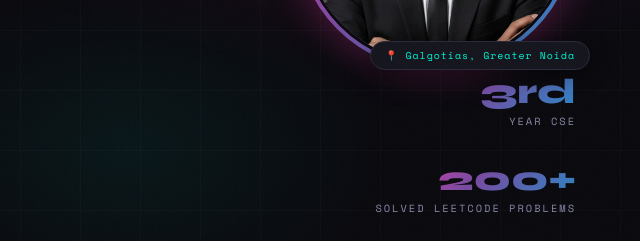
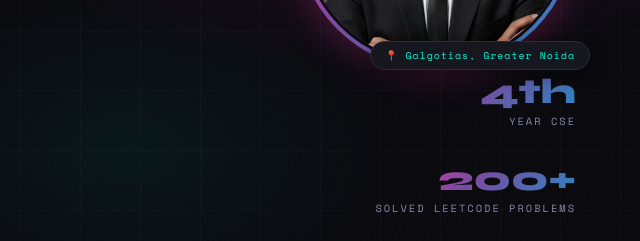
Before and after one commit to 6387anu/PortFolio, a website: page public/index.html in a window 1280 px wide. Shown: the part 330-571 px from the top of the page, 640-1280 px from the left. Drawn offline with nearby package versions, Linux system fonts and the light colour scheme.

Commit message:
updated some text

```diff
--- a/public/index.html
+++ b/public/index.html
@@ -1048,7 +1048,7 @@
   </div>
   <div class="hero-stats">
     <div class="stat-item">
-      <div class="stat-num">3rd</div>
+      <div class="stat-num">4th</div>
       <div class="stat-label">Year CSE</div>
     </div>
     <div class="stat-item">
```
